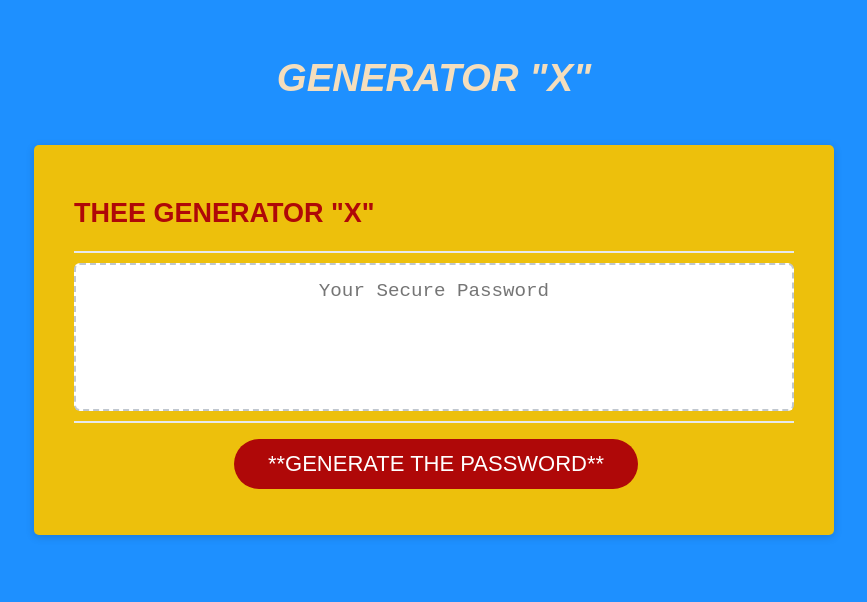
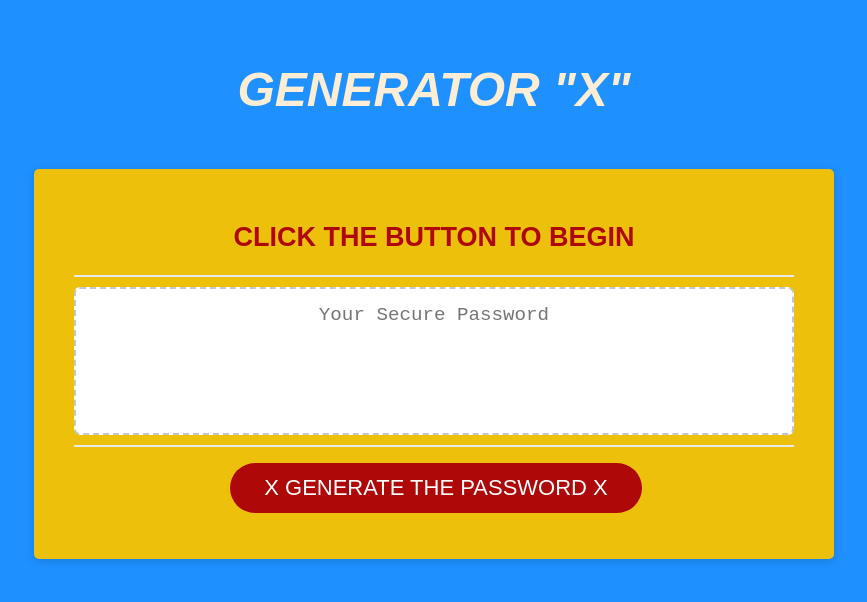
Before and after one commit to AudioDen/GENARATORX, a plain HTML site: page THEE-GENERATOR/Develop/index.html in a window 1280 px wide. Shown: the whole page, without its empty margins (206-1073 px from the left). Drawn offline with Linux system fonts and the light colour scheme.

Commit message:
html tags / css touches/ java notes

```diff
--- a/THEE-GENERATOR/Develop/index.html
+++ b/THEE-GENERATOR/Develop/index.html
@@ -12,9 +12,9 @@
       <header>
         <h1>GENERATOR "X"</h1>
       </header>
-      <div class="card">
+      <article class="card">
         <div class="card-header">
-          <h2>THEE GENERATOR "X"</h2>
+          <h2>CLICK THE BUTTON TO BEGIN</h2>
         </div>
         <div class="card-body">
           <textarea
@@ -24,10 +24,10 @@
             aria-label="Generated Password"
           ></textarea>
         </div>
-        <div class="card-footer">
-          <button id="generate" class="btn">**GENERATE THE PASSWORD**</button>
-        </div>
-      </div>
+        <footer class="card-footer">
+          <button id="generate" class="btn">X GENERATE THE PASSWORD X</button>
+        </footer>
+      </article>
     </div>
     <script src="script.js"></script>
   </body>
--- a/THEE-GENERATOR/Develop/style.css
+++ b/THEE-GENERATOR/Develop/style.css
@@ -26,12 +26,12 @@ body {
 }
 
 header {
-  font-size: larger;
+  font-size: x-large;
   font-style: italic;
   text-align: center;
   padding: 20px;
   padding-top: 0px;
-  color: hsl(36, 72%, 85%);
+  color: hsl(37, 87%, 91%);
 }
 
 .card {
@@ -44,6 +44,9 @@ header {
   margin: 0 auto;
   max-width: 800px;
   padding: 30px 40px;
+}
+h2 {
+  text-align: center;
 }
 
 .card-header::after {
```
Also changed, not shown: THEE-GENERATOR/Develop/script.js (+3 -5 lines), 1 other file.
